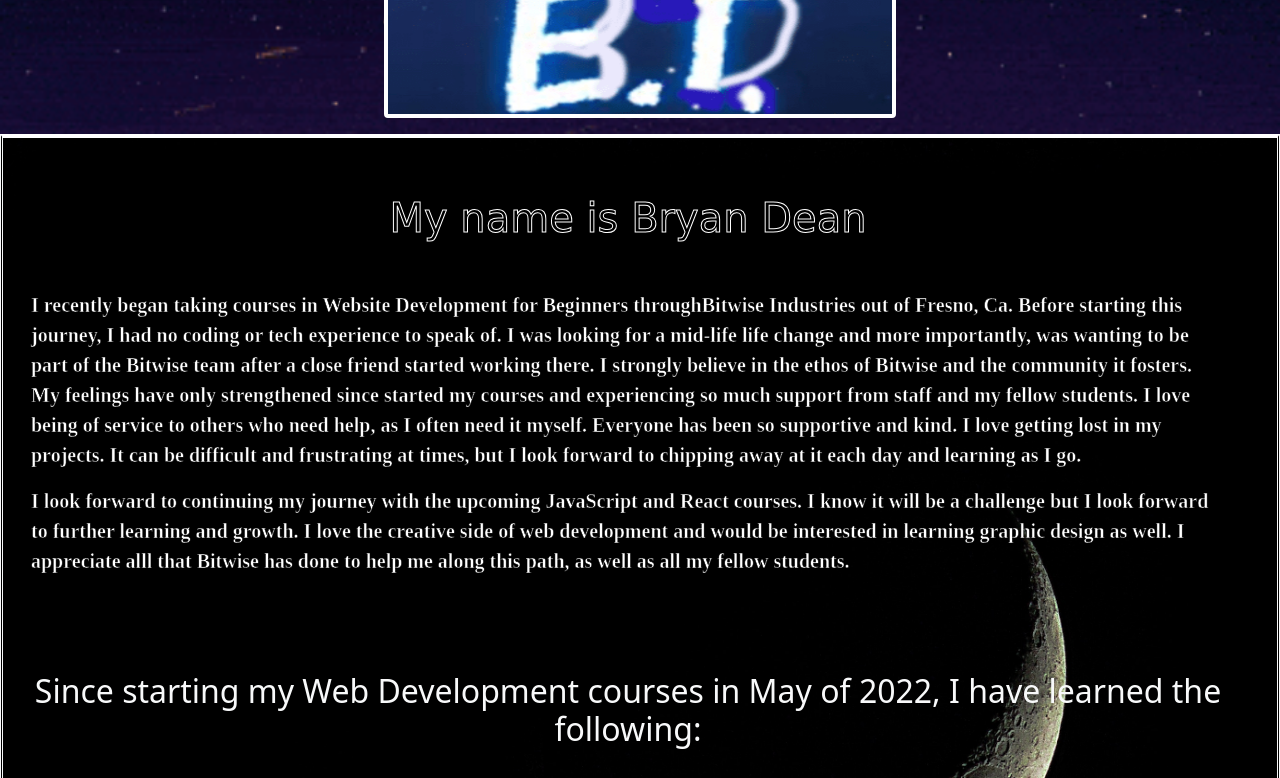
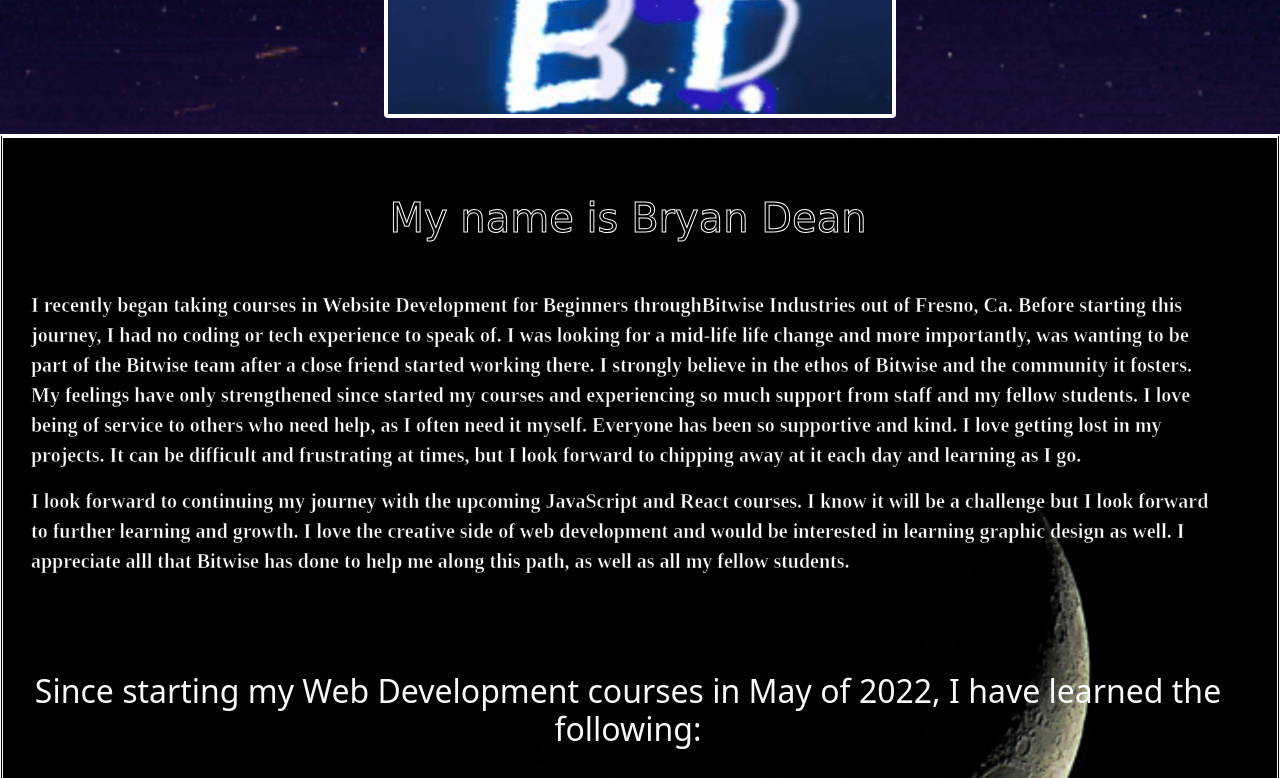
Before and after one commit to bryanmdean9091/Portfolio, a plain HTML site: page index.html in a window 1280 px wide. Shown: the part 520-1298 px from the top of the page. Drawn offline with nearby package versions, Linux system fonts and the light colour scheme; a web font is replaced by a local one.

Commit message:
fixed background image

```diff
--- a/CSS/styles.css
+++ b/CSS/styles.css
@@ -31,7 +31,7 @@
 }
 .sect-1 {
     border-style: double;
-    background-image:url("./images/moonnew.jpg");
+    background-image:url("./images/moonback.png");
     background-size: cover;
     background-repeat: no-repeat;
     background-color: black;
```
Also changed, not shown: CSS/images/hunter.png (deleted), CSS/images/ki.png (deleted), CSS/images/moon.jpg (deleted), CSS/images/moonback.png (added), CSS/images/moony.jpg (added).
